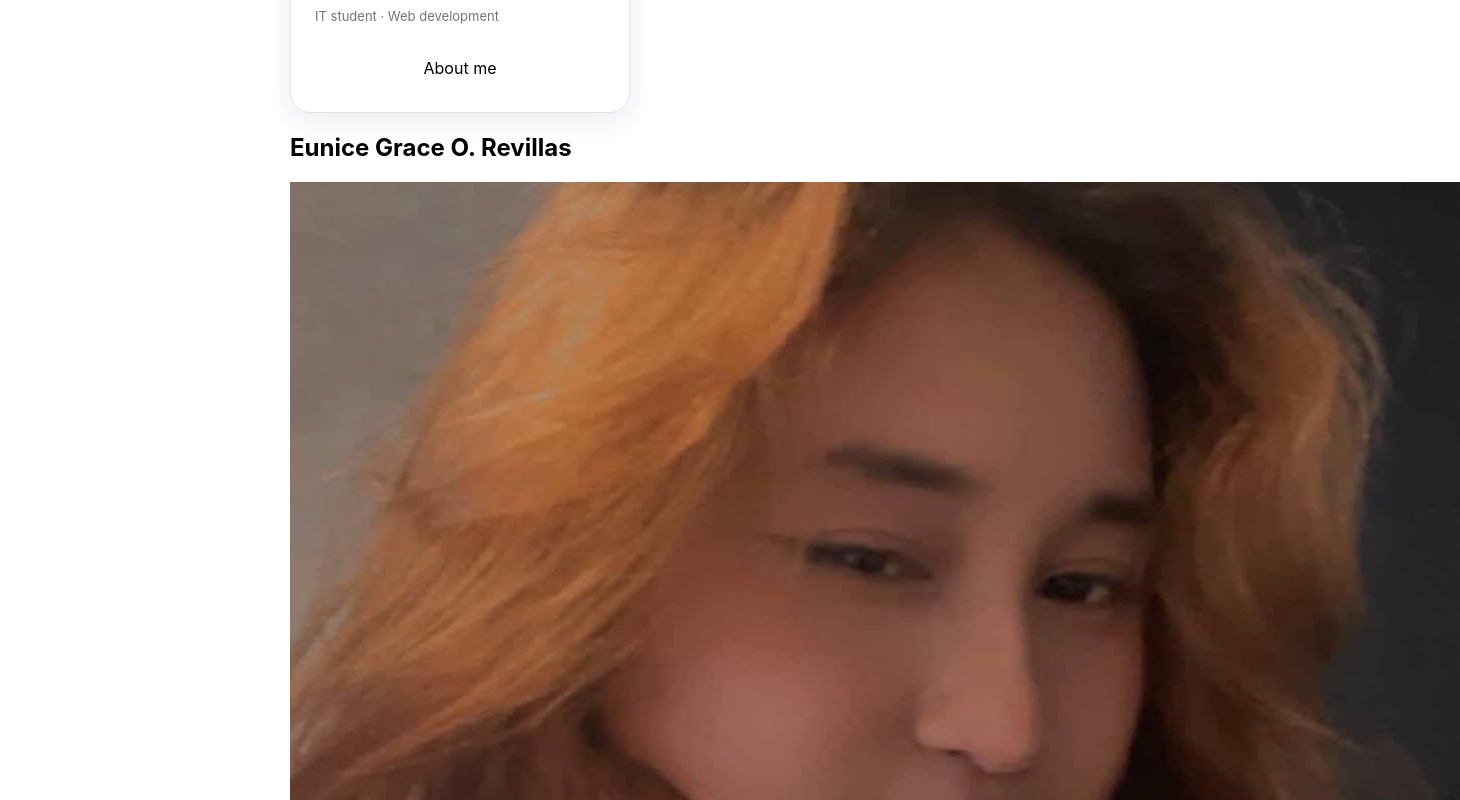
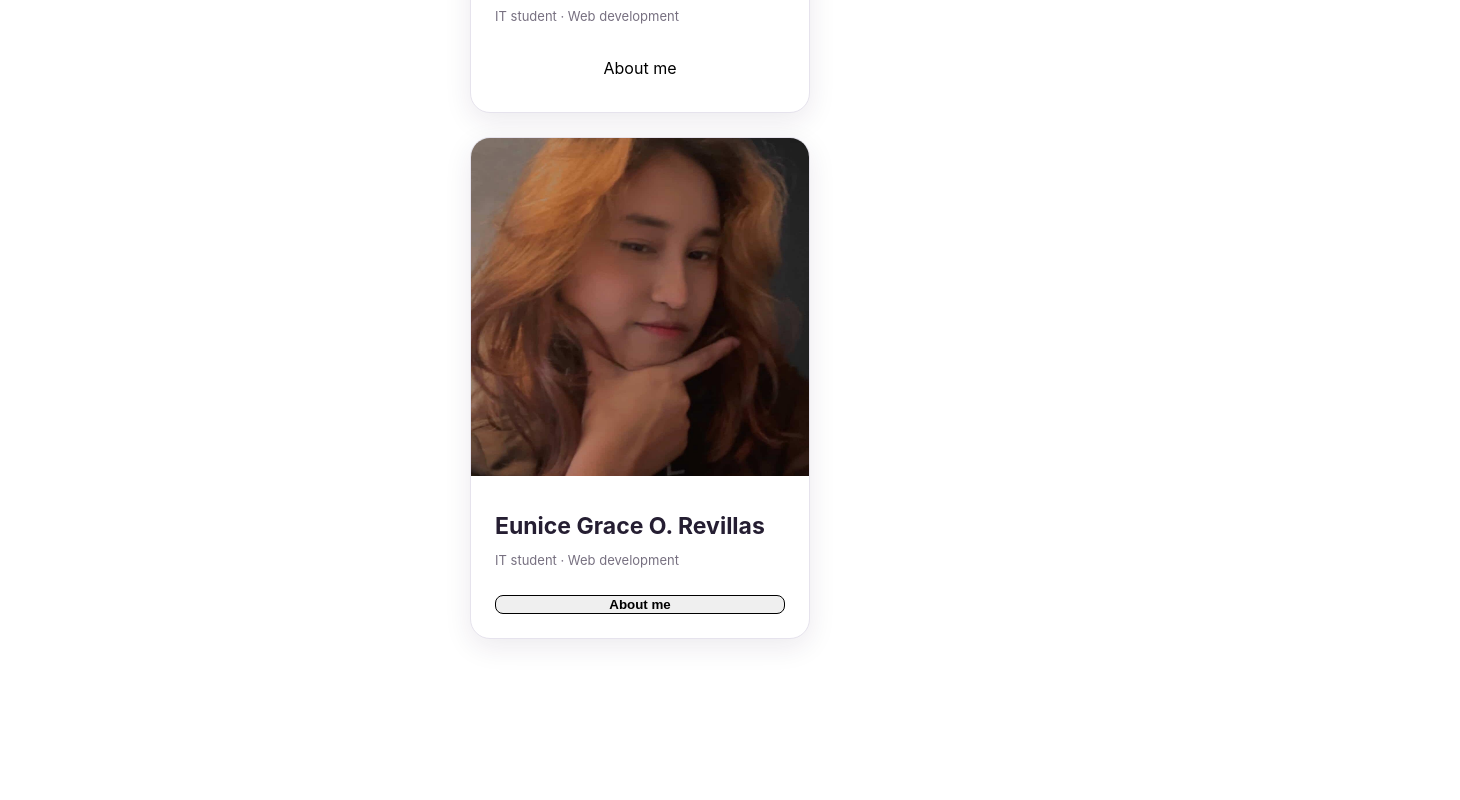
Before and after one commit to Resos-JohnAlec/S-ITWB415-EA3-ALTF4, an Angular app in the folder altf4/: page / in a window 1280 px wide. Shown: the part 1020-1820 px from the top of the page, 1460 px wide, since content can reach past the window. After the commit the page ends 1723 px from the top, so only its background shows below. Built offline with nearby package versions, Linux system fonts and the light colour scheme.

Commit message:
feat4 Revillas: Step 4

```diff
--- a/altf4/src/app/revillas-component/revillas-component.html
+++ b/altf4/src/app/revillas-component/revillas-component.html
@@ -1,2 +1,12 @@
-<h2>{{ fullname }}</h2>
-<img class="profile-photo" [src]="photo" [alt]="fullname">
+<div class="profile-card">
+    <img class="profile-photo" [src]="photo" [alt]="fullname">
+    <div class="profile-content">
+        <h2>{{ fullname }}</h2>
+        <p class="subtitle">IT student · Web development</p>
+        <button mat-raised-button type="button" (click)="showDescription()" [attr.aria-expanded]="description !== ''"
+            aria-controls="resos-description">
+            About me
+        </button>
+        <p id="resos-description" class="description">{{ description }}</p>
+    </div>
+</div>
--- a/altf4/src/app/revillas-component/revillas-component.scss
+++ b/altf4/src/app/revillas-component/revillas-component.scss
@@ -0,0 +1,64 @@
+:host {
+  display: block;
+  width: 100%;
+  max-width: 340px;
+  margin-top: 24px;
+}
+
+.profile-card {
+  overflow: hidden;
+  background: #fff;
+  border: 1px solid #e6e3ed;
+  border-radius: 20px;
+  box-shadow: 0 8px 28px rgb(39 26 68 / 9%);
+}
+
+.profile-photo {
+  display: block;
+  width: 100%;
+  height: auto;
+}
+
+.profile-content {
+  padding: 24px;
+}
+
+h2 {
+  margin: 12px 0 8px;
+  color: #251e32;
+  font-size: 23px;
+  line-height: 1.3;
+}
+
+.subtitle {
+  margin: 0 0 22px;
+  color: #777080;
+  font-size: 13px;
+  line-height: 1.6;
+}
+
+button {
+  width: 100%;
+  border-radius: 8px;
+  font-weight: 600;
+  transition: transform 0.2s ease, box-shadow 0.2s ease;
+  border: 1px solid black;
+}
+
+button:hover {
+  transform: translateY(-2px);
+  box-shadow: 0 4px 10px rgb(63 81 181 / 25%);
+}
+
+.description:empty {
+  display: none;
+}
+
+.description {
+  margin: 20px 0 0;
+  padding-top: 16px;
+  border-top: 1px solid #ece8f1;
+  color: #62596f;
+  font-size: 14px;
+  line-height: 1.7;
+}
--- a/altf4/src/app/revillas-component/revillas-component.ts
+++ b/altf4/src/app/revillas-component/revillas-component.ts
@@ -9,4 +9,10 @@ import { Component } from '@angular/core';
 export class RevillasComponent {
   fullname = 'Eunice Grace O. Revillas';
   photo = '/images/revillas.jpg';
+  description = '';
+
+  showDescription() {
+    this.description =
+    'I’m an IT student continuously learning web development. Even if progress takes time, I give my best effort.';
+  }
 }
```
